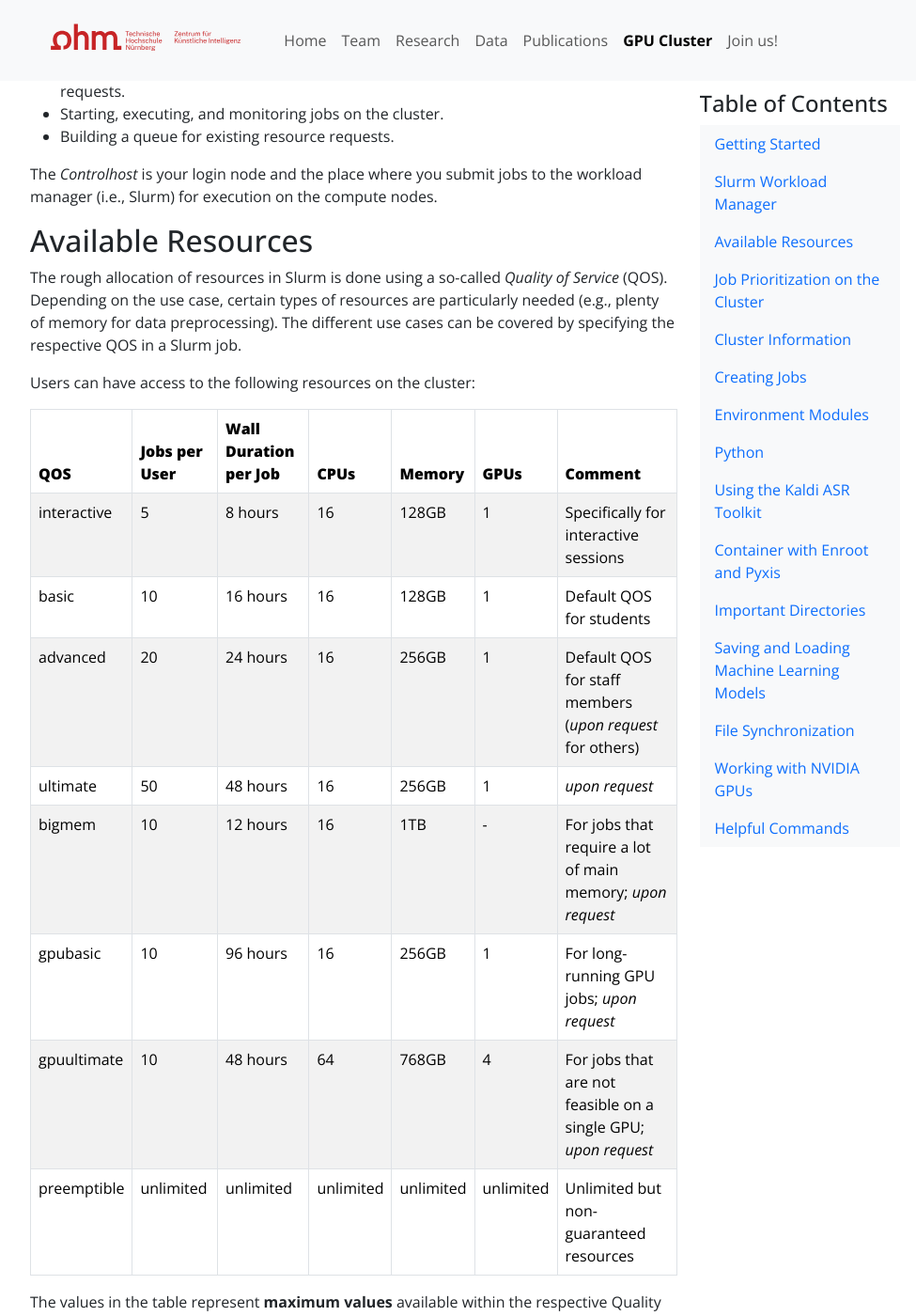
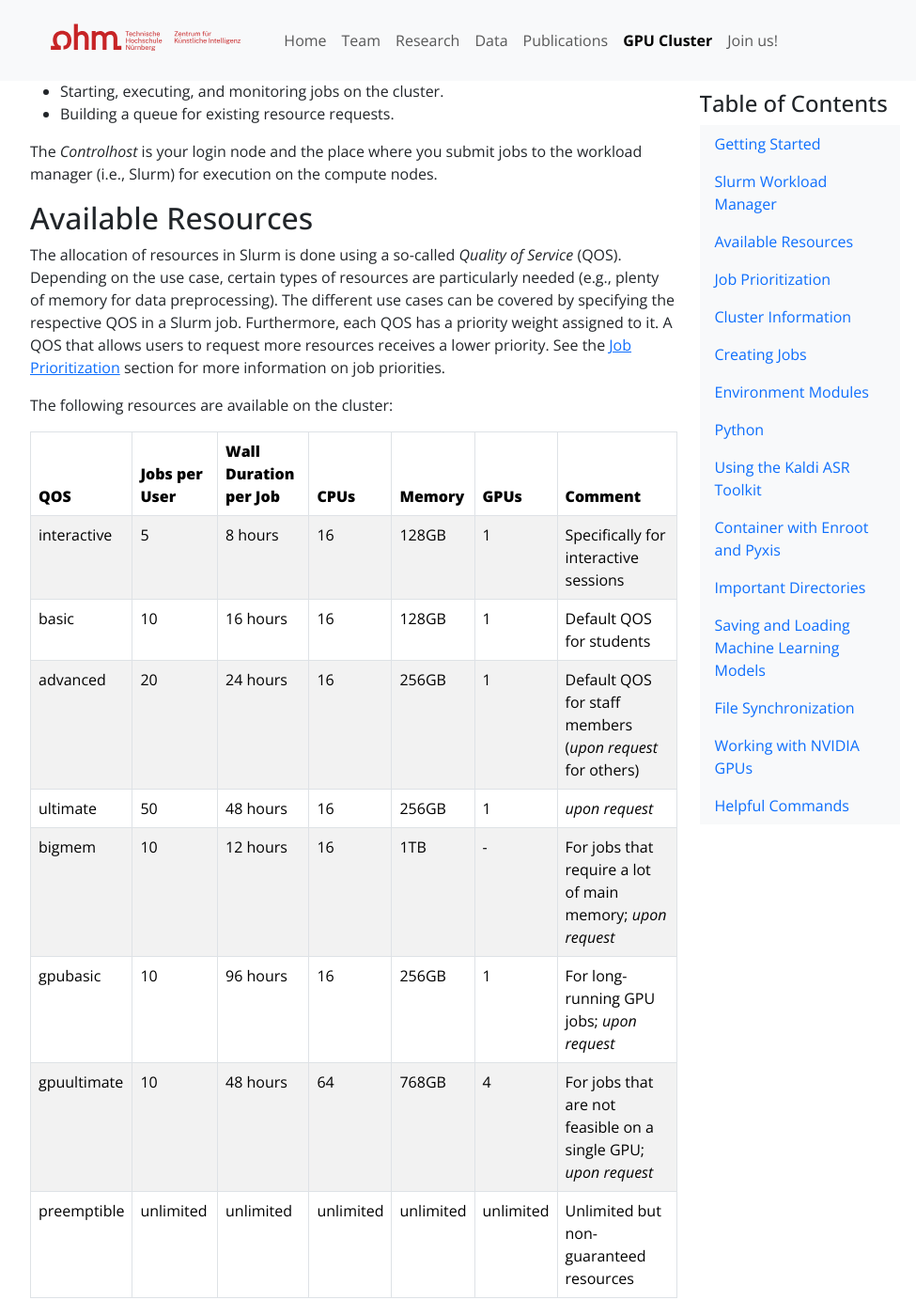
Before and after one commit to dwgnr/ki-zentrum.github.io, a Jekyll site: the page built from _pages/cluster/user-guide.md, in a window 1280 px wide and 1400 px high, scrolled down 4531 px. Shown: the whole window at 94% size, without its empty margins (145-1120 px from the left). Built offline with Jekyll 4.4.1, drawn with Linux system fonts in a browser that asks for light colours; some of the changed text lies outside the part shown.

Commit message:
update user guide

````diff
--- a/_pages/cluster/user-guide.md
+++ b/_pages/cluster/user-guide.md
@@ -113,11 +113,14 @@ The *Controlhost* is your login node and the place where you submit jobs to the
 
 ## Available Resources
 
-The rough allocation of resources in Slurm is done using a so-called *Quality of Service* (QOS).
+The allocation of resources in Slurm is done using a so-called *Quality of Service* (QOS).
 Depending on the use case, certain types of resources are particularly needed (e.g., plenty of memory for data preprocessing).
 The different use cases can be covered by specifying the respective QOS in a Slurm job.
+Furthermore, each QOS has a priority weight assigned to it.
+A QOS that allows users to request more resources receives a lower priority.
+See the [Job Prioritization](#job-prioritization) section for more information on job priorities.
 
-Users can have access to the following resources on the cluster:
+The following resources are available on the cluster:
 
 <div class="table-responsive">
   <table class="table table-striped table-hover table-bordered">
@@ -243,18 +246,19 @@ Your e-mail should contain the following:
 - A brief reason why you need the additional resources
 - For students: The name of your advisor and the title of your project
 
-## Job Prioritization on the Cluster
+## Job Prioritization
 
-Once all resources on the cluster are allocated, pending jobs are sorted by priority to determine which job will run next when resources become available. The cluster uses Slurm's [multifactor priority plugin](https://slurm.schedmd.com/priority_multifactor.html), which calculates a numerical priority score for each job based on multiple weighted components. The job with the highest total priority score is scheduled first.
+Once all resources on the cluster are allocated, pending jobs are sorted by priority to determine which job will run next when resources become available.
+The cluster uses Slurm's [multifactor priority plugin](https://slurm.schedmd.com/priority_multifactor.html), which calculates a numerical priority score for each job based on multiple weighted components. The job with the highest total priority score is scheduled first.
 
 ### Factors Affecting Job Priority
 
 The following weights are used to compute job priority:
 
-- **TRES (Trackable Resources)**: Jobs requesting more CPU, memory, or GPUs get higher priority.
+- **TRES (Trackable Resources)**: Jobs requesting more CPU, memory, or GPUs receive higher priority.
 - **Age**: Jobs waiting longer accumulate higher priority over time.
 - **QOS (Quality of Service)**: Each QOS level has an associated static priority boost.
-- **Job Size**: Larger jobs get slightly higher priority.
+- **Job Size**: Larger jobs receive slightly higher priority.
 - **Fairshare**: Ensures fair usage of resources across users and groups over time.
 
 ### Fairshare: Staff vs. Students
@@ -281,13 +285,13 @@ sacctmgr show qos format=name%20,priority
 
 Users can inspect how Slurm computed a job's priority using the `sprio` command. It breaks down the total priority into its individual components.
 
-#### Example
+**Example**
 
 ```bash
 $ sprio
-JOBID PARTITION      USER      PRIORITY        AGE  FAIRSHARE    JOBSIZE        QOS                      TRES
-46958 p2        staffmember       4982          0       3720         24       1000 cpu=25,mem=13,gres/gpu=20
-46959 p2        student12345      1768          0        506         24       1000 cpu=25,mem=13,gres/gpu=20
+JOBID PARTITION      USER      PRIORITY   AGE  FAIRSHARE    JOBSIZE   QOS               TRES
+46958 p2        staffmember       4982     0       3720         24    1000   cpu=25,mem=13,gres/gpu=20
+46959 p2        student12345      1768     0        506         24    1000   cpu=25,mem=13,gres/gpu=20
 ```
 - Both jobs request the same resources (same TRES weight).
 - Both jobs have the same QOS and job size contributions.
````
Also changed, not shown: other parts of _pages/cluster/user-guide.md (+1 -1 lines).
